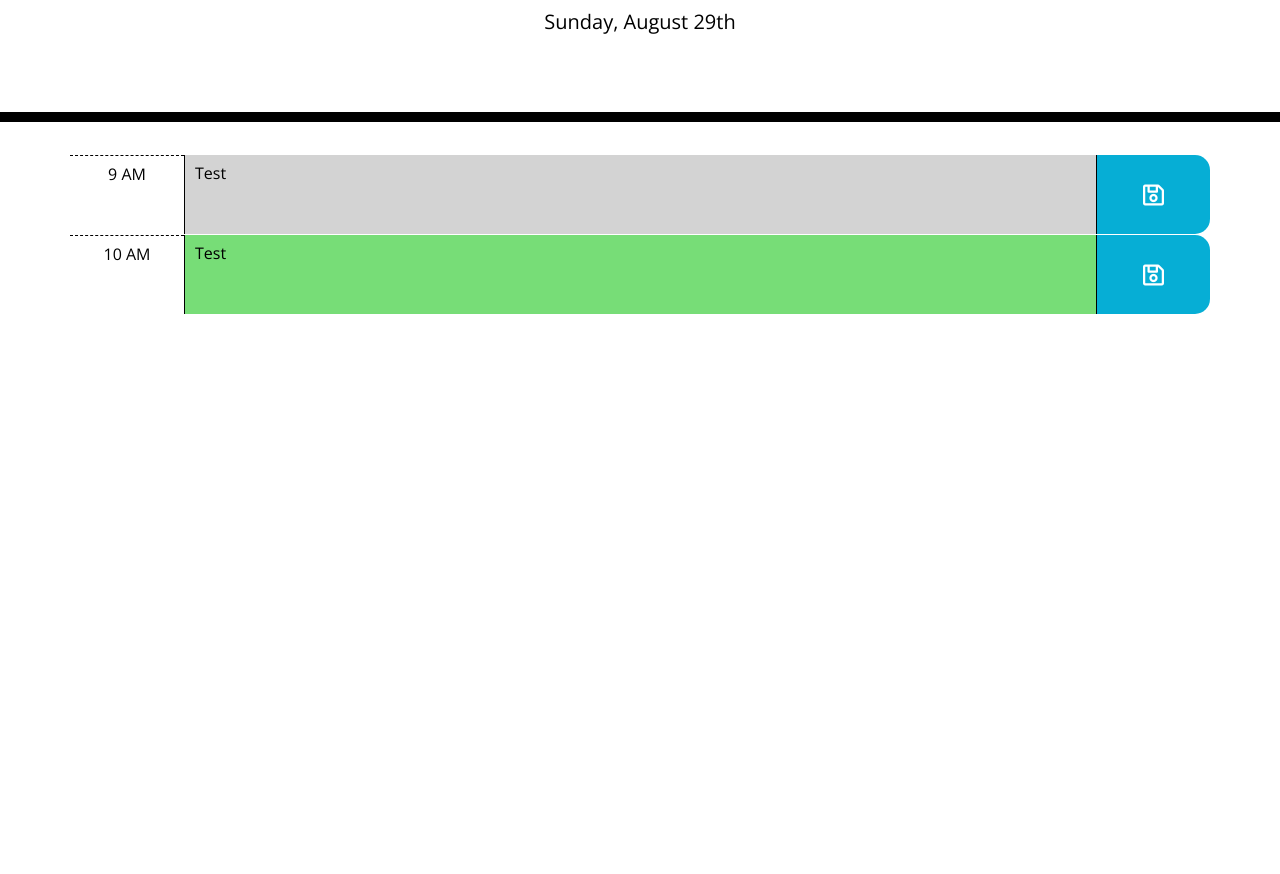
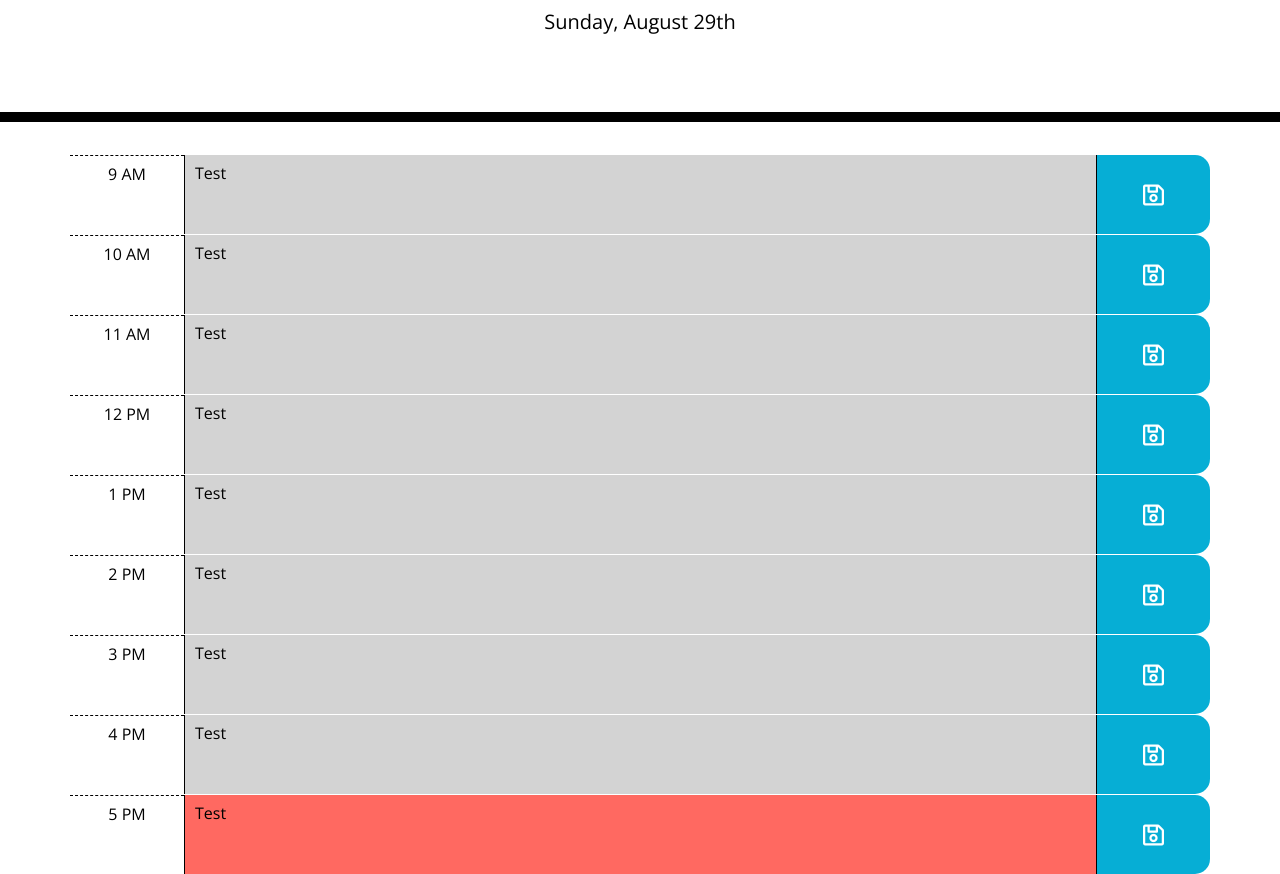
Before and after one commit to SteveB29/work-day-scheduler, a plain HTML site: page index.html in a window 1280 px wide. Shown: the part 182-1056 px from the top of the page. Before the commit the page ends 800 px from the top, so only its background shows below. Drawn offline with nearby package versions, Linux system fonts and the light colour scheme.

Commit message:
added all timeblocks and color coding logic

```diff
--- a/index.html
+++ b/index.html
@@ -32,16 +32,87 @@
         <div class="hour">
           <p>9 AM</p>
         </div>
-        <textarea class="past">Test</textarea>
+        <textarea id="9">Test</textarea>
         <div class="saveBtn">
           <i class="far fa-save"></i>
         </div>
       </div>
+
       <div class="row">
         <div class="hour">
           <p>10 AM</p>
         </div>
-        <textarea class="future">Test</textarea>
+        <textarea id="10">Test</textarea>
+        <div class="saveBtn">
+          <i class="far fa-save"></i>
+        </div>
+      </div>
+
+      <div class="row">
+        <div class="hour">
+          <p>11 AM</p>
+        </div>
+        <textarea id="11">Test</textarea>
+        <div class="saveBtn">
+          <i class="far fa-save"></i>
+        </div>
+      </div>
+
+      <div class="row">
+        <div class="hour">
+          <p>12 PM</p>
+        </div>
+        <textarea id="12">Test</textarea>
+        <div class="saveBtn">
+          <i class="far fa-save"></i>
+        </div>
+      </div>
+
+      <div class="row">
+        <div class="hour">
+          <p>1 PM</p>
+        </div>
+        <textarea id="13">Test</textarea>
+        <div class="saveBtn">
+          <i class="far fa-save"></i>
+        </div>
+      </div>
+
+      <div class="row">
+        <div class="hour">
+          <p>2 PM</p>
+        </div>
+        <textarea id="14">Test</textarea>
+        <div class="saveBtn">
+          <i class="far fa-save"></i>
+        </div>
+      </div>
+
+      <div class="row">
+        <div class="hour">
+          <p>3 PM</p>
+        </div>
+        <textarea id="15">Test</textarea>
+        <div class="saveBtn">
+          <i class="far fa-save"></i>
+        </div>
+      </div>
+
+      <div class="row">
+        <div class="hour">
+          <p>4 PM</p>
+        </div>
+        <textarea id="16">Test</textarea>
+        <div class="saveBtn">
+          <i class="far fa-save"></i>
+        </div>
+      </div>
+
+      <div class="row">
+        <div class="hour">
+          <p>5 PM</p>
+        </div>
+        <textarea id="17">Test</textarea>
         <div class="saveBtn">
           <i class="far fa-save"></i>
         </div>
--- a/script.js
+++ b/script.js
@@ -1,4 +1,25 @@
 var today = moment().format("dddd, MMMM Do");
-console.log(today);
+$('#currentDay').text(today);
 
-$('#currentDay').text(today);
+
+var checkTime = function() {
+    for (i=9; i < 18; i++) {
+        var hour = moment().format("H");
+        var hourInt = parseInt(hour);
+        if (i < hourInt) {
+            $('#'+i).addClass('past');
+        }
+        else if (i === hourInt) {
+            $('#'+i).addClass('present');
+        }
+        else {
+            $('#'+i).addClass('future');
+        }
+    }
+};
+
+checkTime();
+setInterval(function() {
+    checkTime();
+    console.log("time checked");
+}, 60000);
```
